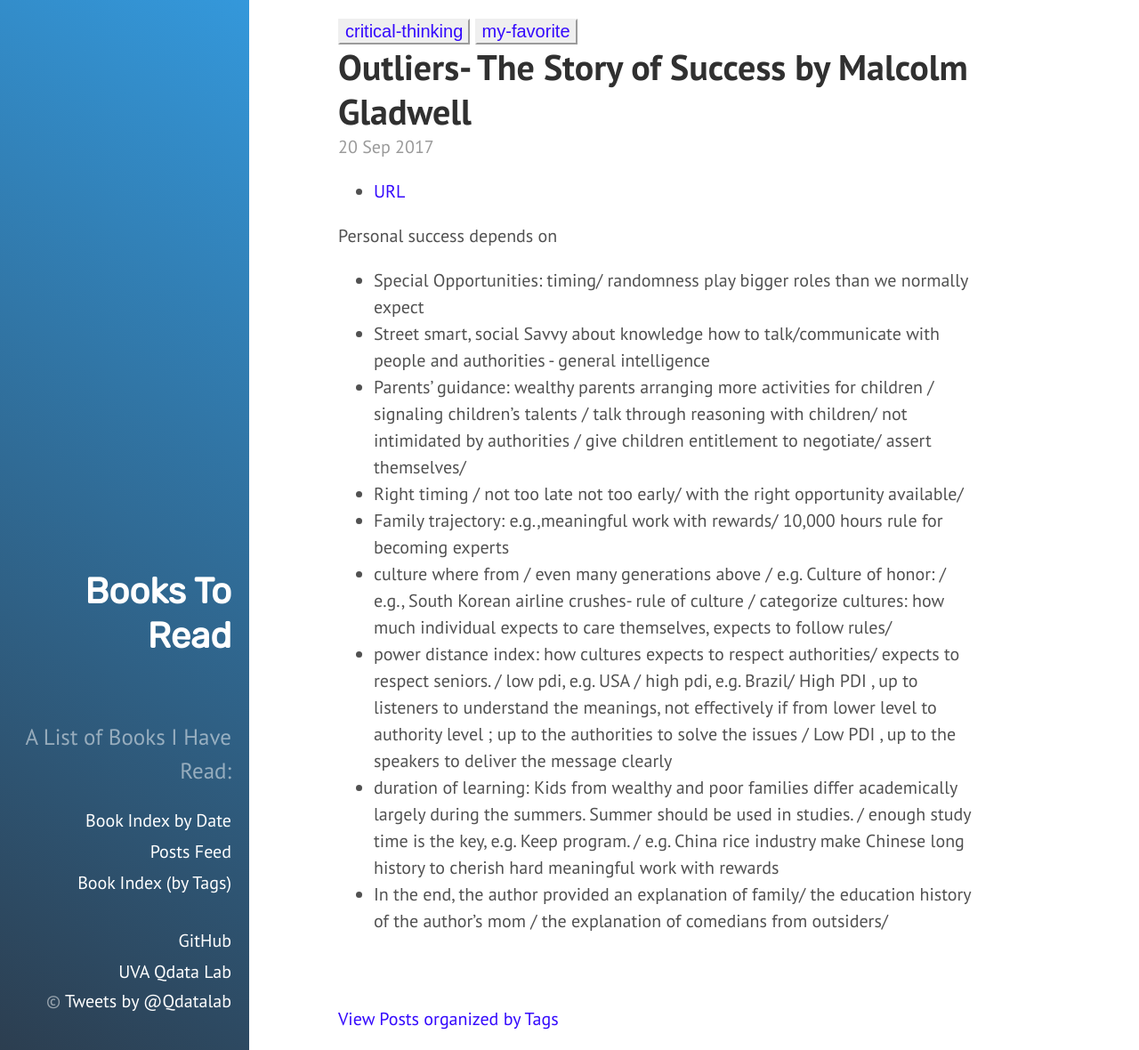
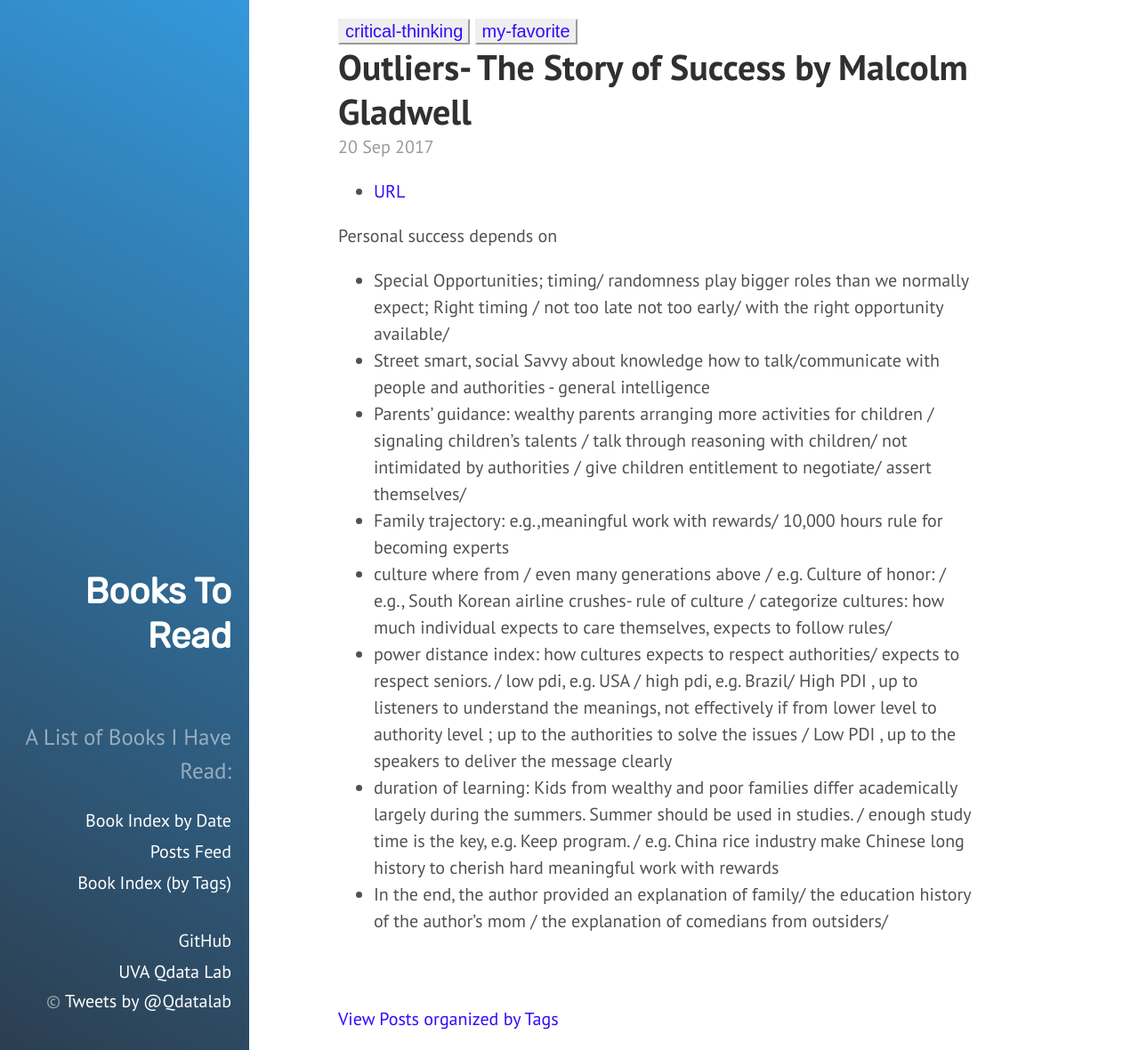
Before and after one commit to qiyanjun/books2read, a Jekyll site: the page built from _posts/2017-09-20-Outliers.md, in a window 1280 px wide and 1180 px high. Shown: the whole window at 89% size. Built offline with Jekyll 4.4.1, drawn with Linux system fonts in a browser that asks for light colours.

```diff
--- a/_posts/2017-09-20-Outliers.md
+++ b/_posts/2017-09-20-Outliers.md
@@ -10,10 +10,9 @@ tags:
 - [URL](https://www.goodreads.com/book/show/3228917-outliers)
 
 Personal success depends on
-* Special Opportunities: timing/ randomness play bigger roles than we normally expect
+* Special Opportunities;  timing/ randomness play bigger roles than we normally expect; Right timing / not too late not too early/ with the right opportunity available/
 * Street smart, social Savvy about knowledge how to talk/communicate with people and authorities - general intelligence
 * Parents' guidance: wealthy parents arranging more activities for children / signaling children's talents / talk through reasoning with children/ not intimidated by authorities / give children entitlement to negotiate/ assert themselves/
-* Right timing / not too late not too early/ with the right opportunity available/
 * Family trajectory: e.g.,meaningful work with rewards/ 10,000 hours rule for becoming experts
 * culture where from / even many generations above / e.g. Culture of honor: / e.g., South Korean airline crushes- rule of culture / categorize cultures: how much individual expects to care themselves, expects to follow rules/
 * power distance index: how cultures expects to respect authorities/ expects to respect seniors. / low pdi, e.g. USA / high pdi, e.g. Brazil/ High PDI , up to listeners to understand the meanings, not effectively if from lower level to authority level ; up to the authorities to solve the issues / Low PDI , up to the speakers to deliver the message clearly
```
